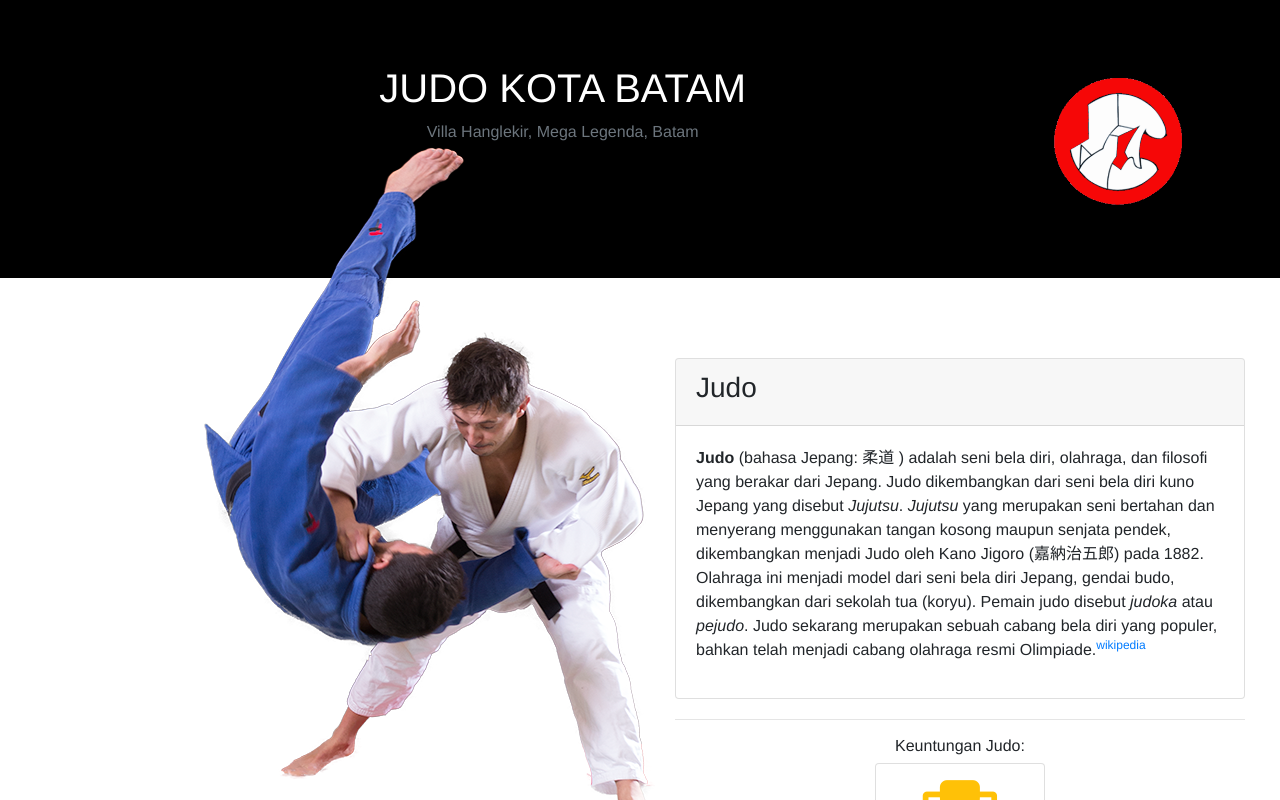
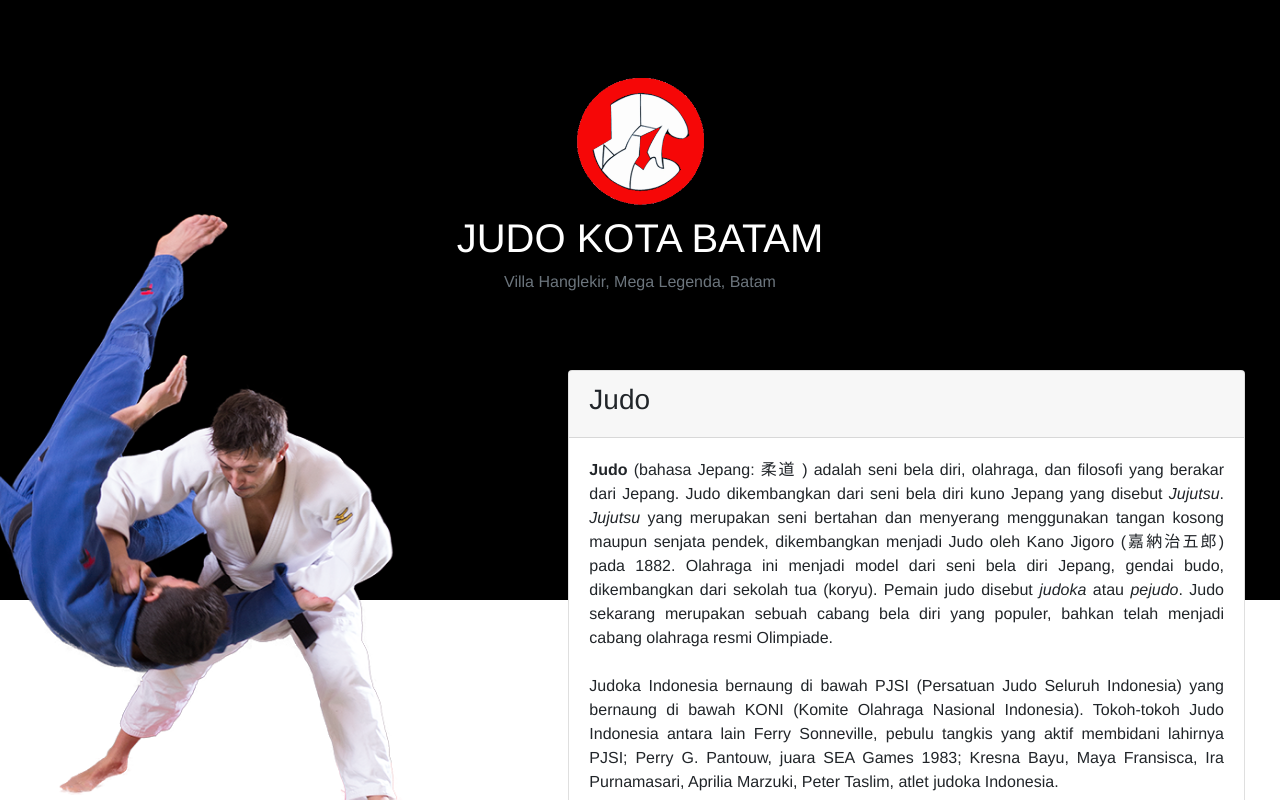
Before and after one commit to alvianzf/judo-landing-page, a React (Create React App) app: page / in a window 1280 px wide. Shown: the top 800 px of the page. Built offline with nearby package versions, Linux system fonts and the light colour scheme.

Commit message:
finalize first banner

```diff
--- a/src/App.css
+++ b/src/App.css
@@ -1,22 +1,33 @@
 .apps {
   font-family: Helvetica Neue, Helvetica, Arial, sans-serif;
+}
+
+.logo {
+  z-index: 100;
 }
 
 .jumbotron {
   margin: 0;
   background-color: black;
+  height: 600px;
 }
 
 .card {
   margin-bottom: 20px;
+  text-align: justify;
 }
 
 .intro-card {
+  margin-top: -310px;
   padding: 80px 20px;
 }
 
 .first {
-  margin-top: -200px;
+  margin-top: -450px;
+}
+
+.featured {
+  margin-left: -200px;
 }
 
 .footer {
--- a/src/components/IntroCard.js
+++ b/src/components/IntroCard.js
@@ -5,11 +5,11 @@ class IntroCard extends Component {
   render() {
     return (
      <div className="row">
-       <div className="col-md-6 col-xs-12 first">
-        <img src={ Judo } alt="judo" />
+       <div className="col-md-5 first hidden-xs hidden-sm">
+        <img src={ Judo } alt="judo" width="150%" className="featured logo"/>
        </div>
 
-       <div className="col-md-6 col-xs-12">
+       <div className="col-md-7 col-xs-12">
 
          <div className="intro-card">
           <div className="card">
@@ -20,12 +20,20 @@ class IntroCard extends Component {
               <p>
                 <strong>Judo</strong> (bahasa Jepang: 柔道 ) adalah seni bela diri, olahraga, dan filosofi yang berakar dari Jepang. Judo dikembangkan dari seni bela diri kuno Jepang yang disebut <i>Jujutsu</i>. <i>Jujutsu</i> yang merupakan seni bertahan dan menyerang menggunakan tangan kosong maupun senjata pendek, dikembangkan menjadi Judo oleh Kano Jigoro (嘉納治五郎) pada 1882. Olahraga ini menjadi model dari seni bela diri Jepang, gendai budo, dikembangkan dari sekolah tua (koryu). Pemain judo disebut <i>judoka</i> atau <i>pejudo</i>. Judo sekarang merupakan sebuah cabang bela diri yang populer, bahkan telah menjadi cabang olahraga resmi Olimpiade.
 
+                <br />
+                <br />
+
+                Judoka Indonesia bernaung di bawah PJSI (Persatuan Judo Seluruh Indonesia) yang bernaung di bawah KONI (Komite Olahraga Nasional Indonesia). Tokoh-tokoh Judo Indonesia antara lain Ferry Sonneville, pebulu tangkis yang aktif membidani lahirnya PJSI; Perry G. Pantouw, juara SEA Games 1983; Kresna Bayu, Maya Fransisca, Ira Purnamasari, Aprilia Marzuki, Peter Taslim, atlet judoka Indonesia.
+
+                <br />
+                <br />
+
+                Pada tahun 1970-an dan 1980-an dikenal nama-nama atlet seperti Bambang Prakasa, Ceto Cosadek, Raymond Rochili dsb. Di bawah kepemimpinan Ir. Soehoed saat itu, Judo merintis didirikannya training center untuk pelatnas di Ciloto, Puncak, Jawa Barat. Saat itu di Jakarta sangat berkembang berbagai perguruan Judo, seperti misalnya Judo Waza di Jakarta Selatan (dipimpin oleh alm. Robert Judono/ Robert Jung), Perguruan Judo Tiang Bendera di Jakarta Utara, dan sebagainya.
+
                 <sup className="text-muted"><a href="https://id.wikipedia.org/wiki/Judo">wikipedia</a></sup>
               </p>
             </div>
           </div>
-
-          <hr />
 
           <div className="row">
               <div className="col-md-12">
--- a/src/components/Jumbotron.js
+++ b/src/components/Jumbotron.js
@@ -7,7 +7,8 @@ class Jumbotron extends Component {
             <div className="container">
                 <div className="row">
                     <div className="col-md-12 col-xs-12 text-center">
-                        <img src={ this.props.logo } alt="logo" height="150px" className="pull-right" />
+                        <img src={ this.props.logo } alt="logo" height="150px"/>
+                        <br />
                         <h1 className="text-white">JUDO KOTA BATAM</h1>
                         <span className="text-muted">Villa Hanglekir, Mega Legenda, Batam</span>
                     </div>
```
Also changed, not shown: src/components/Belts.js (added).
